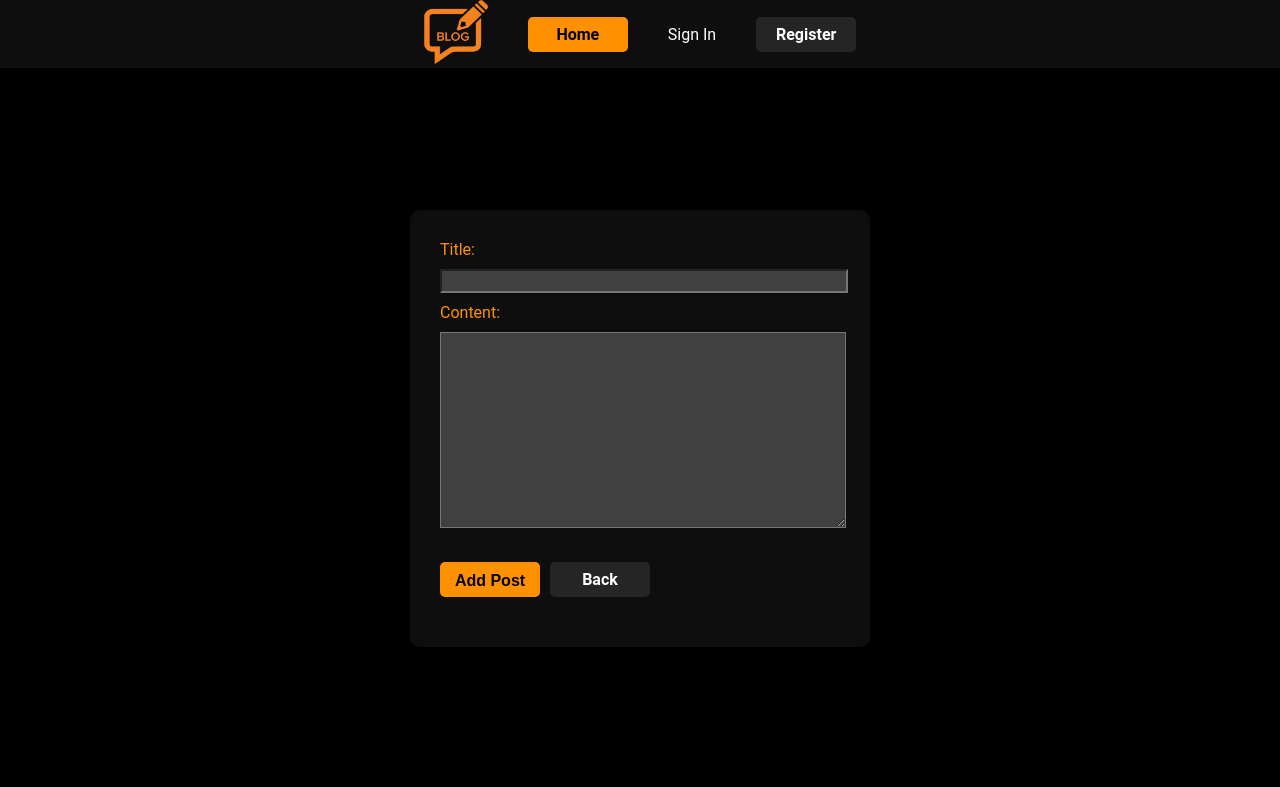
After one commit to DainAtreides/personal-blog-fastapi, a FastAPI app: template app/templates/add_post.html in a window 1280 px wide. The commit adds this page. Shown: the top 787 px of the page. Run offline with FastAPI, Linux system fonts and the light colour scheme; the template is opened without the code that fills it, so the values that code supplies are empty.

Commit message:
Add post creation form and render sorted posts on homepage:
- Create "add_post.html" with a form for adding new posts;
- Implement GET route to render the add post page;
- Modify POST route at "/posts" to handle form data instead of JSON;
- Redirect to homepage after successful post creation;
- Render all posts on the homepage using a loop;
- Pass post data to the template for dynamic display;
- Sort posts by "created_at" in descending order.

```diff
--- a/app/crud/crud_post.py
+++ b/app/crud/crud_post.py
@@ -41,6 +41,7 @@ async def read_posts(limit: int, offset: int, db: AsyncSession) -> List[PostRead
     result = await db.execute(
         select(Post)
         .options(selectinload(Post.user))
+        .order_by(Post.created_at.desc())
         .offset(offset)
         .limit(limit)
     )
--- a/app/schemas.py
+++ b/app/schemas.py
@@ -1,5 +1,6 @@
 from pydantic import BaseModel, EmailStr
 from typing import Optional
+from datetime import datetime
 
 
 class UserBase(BaseModel):
@@ -46,6 +47,7 @@ class PostUpdate(BaseModel):
 
 class PostRead(PostBase):
     post_id: int
+    created_at: datetime
     user: UserRead
 
     model_config = {
--- a/app/static/styles/style.css
+++ b/app/static/styles/style.css
@@ -26,12 +26,15 @@ footer,
 }
 
 .btn {
-    padding: 10px 20px;
+    display: inline-block;
+    width: 100px;
+    height: 35px;
+    line-height: 35px;
+    text-align: center;
     border: none;
     cursor: pointer;
-    box-shadow: 0 2px 5px rgba(0, 0, 0, 0.2);
     border-radius: 5px;
-    font-weight: bolder;
+    font-weight: 600;
     transition: background-color 0.3s ease
 }
 
@@ -46,7 +49,7 @@ footer,
 }
 
 .btn-primary:hover {
-    background-color: #ff9e1f;
+    background-color: #fcb85e;
 }
 
 .btn-secondary:hover {
@@ -63,14 +66,14 @@ footer,
     flex-direction: column;
     justify-content: center;
     align-items: center;
-    height: 50vh;
+    height: 90vh;
 }
 
 .navbar {
     display: flex;
     justify-content: space-between;
     align-items: center;
-    gap: 30px;
+    gap: 40px;
     list-style-type: none;
 }
 
@@ -79,16 +82,42 @@ header {
 }
 
 main {
-    min-height: 600px;
     background-color: black;
 }
 
 .post-list {
     width: 600px;
     height: 800px;
-    padding: 20px;
+    padding: 15px;
     overflow-y: auto;
     background-color: #252525;
     list-style-type: none;
     border-radius: 10px;
 }
+
+.post-item {
+    padding: 15px;
+    margin-bottom: 10px;
+    background-color: #0E0E0E;
+    border-radius: 10px;
+}
+
+.post-form {
+    padding: 30px;
+    width: 50vh;
+    background-color: #0E0E0E;
+    border-radius: 10px;
+}
+
+.post-form input,
+.post-form textarea {
+    color: #ffffff;
+    width: 100%;
+    background-color: #404040;
+}
+
+.button-row {
+    display: flex;
+    justify-content: flex-start;
+    gap: 10px;
+}
--- /dev/null
+++ b/app/templates/add_post.html
@@ -0,0 +1,20 @@
+{% extends "base.html" %}
+
+{% block title %}Add Post{% endblock %}
+
+{% block content %}
+<div class="content-container">
+    <form method="POST" class="post-form" action="/posts">
+        <label for="title">Title:</label><br>
+        <input type="text" id="title" name="title" required><br>
+
+        <label for="content">Content:</label><br>
+        <textarea id="content" name="content" rows="10" cols="50" required></textarea><br>
+
+        <div class="button-row">
+            <button type="submit" class="btn btn-primary">Add Post</button>
+            <a href="/" class="btn btn-secondary back">Back</a>
+        <div class="button-row">
+    </form>
+</div>
+{% endblock %}
--- a/app/templates/base.html
+++ b/app/templates/base.html
@@ -17,7 +17,7 @@
           <li><img src="/static/icons/header.png" width="64" height="64"></li>
           <li><a href="/" class="btn btn-primary">Home</a></li>
           {% if request.session.get("user_id") %}
-          <li><a href="/create">Add Post</a></li>
+          <li><a href="/users/me/add_post">Add Post</a></li>
           <li><a href="/users/me/edit-profile">Profile</a></li>
           <li>
             <form action="/logout" method="POST">
--- a/app/templates/login.html
+++ b/app/templates/login.html
@@ -6,10 +6,10 @@
 <div class="content-container">
     <form method="POST" action="/login">
         <label for="email">Email:</label><br>
-        <input type="email" class="form-control" id="email" name="email" required><br>
+        <input type="email" id="email" name="email" required><br>
 
         <label for="password">Password:</label><br>
-        <input type="password" class="form-control" id="password" name="password" required><br>
+        <input type="password" id="password" name="password" required><br>
 
         <button type="submit" class="btn btn-primary">Sign In</button>
     </form>
--- a/app/templates/read_post.html
+++ /dev/null
@@ -1,6 +0,0 @@
-{% extends "base.html" %}
-
-{% block title %}{% endblock %}
-
-{% block content %}
-{% endblock %}
--- a/app/templates/update_post.html
+++ /dev/null
@@ -1,6 +0,0 @@
-{% extends "base.html" %}
-
-{% block title %}{% endblock %}
-
-{% block content %}
-{% endblock %}
```
Also changed, not shown: app/routers/app_routes.py (+12 -3 lines), app/routers/post_routes.py (+9 -4 lines), app/templates/edit_profile.html (+7 -2 lines), app/templates/home.html (+19 -3 lines).
